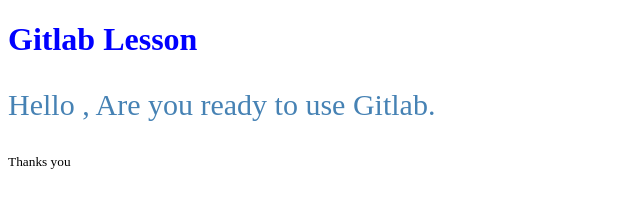
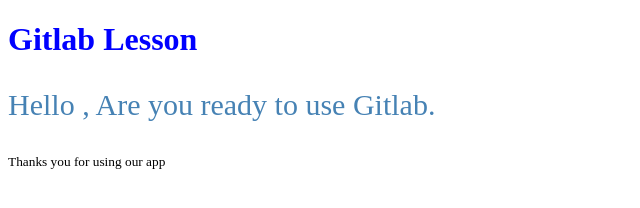
Before and after one commit to naynyizin/githublesson1, a plain HTML site: page index.html in a window 1280 px wide. Shown: the full height of the page, 0-640 px from the left. Drawn offline with Linux system fonts and the light colour scheme.

Commit message:
M from githubsite app index.html

```diff
--- a/index.html
+++ b/index.html
@@ -15,6 +15,6 @@
   <body>
     <h1>Gitlab Lesson</h1>
     <p>Hello , Are you ready to use Gitlab.</p>
-    <small>Thanks you</small>
+    <small>Thanks you for using our app</small>
   </body>
 </html>
```
